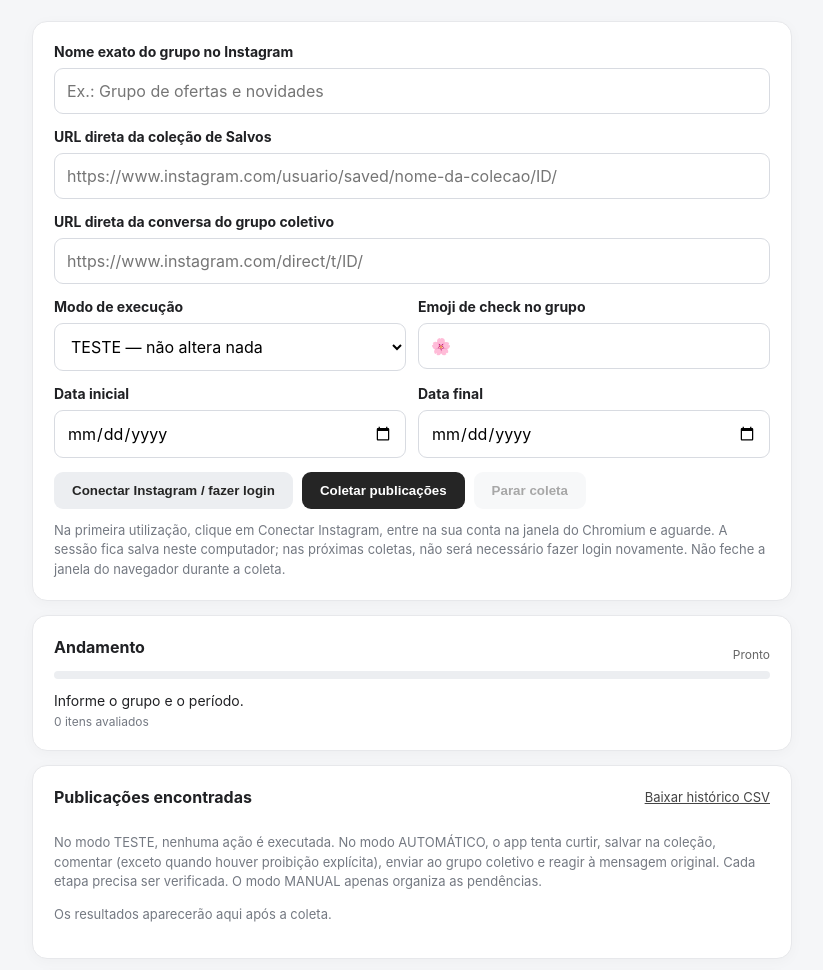
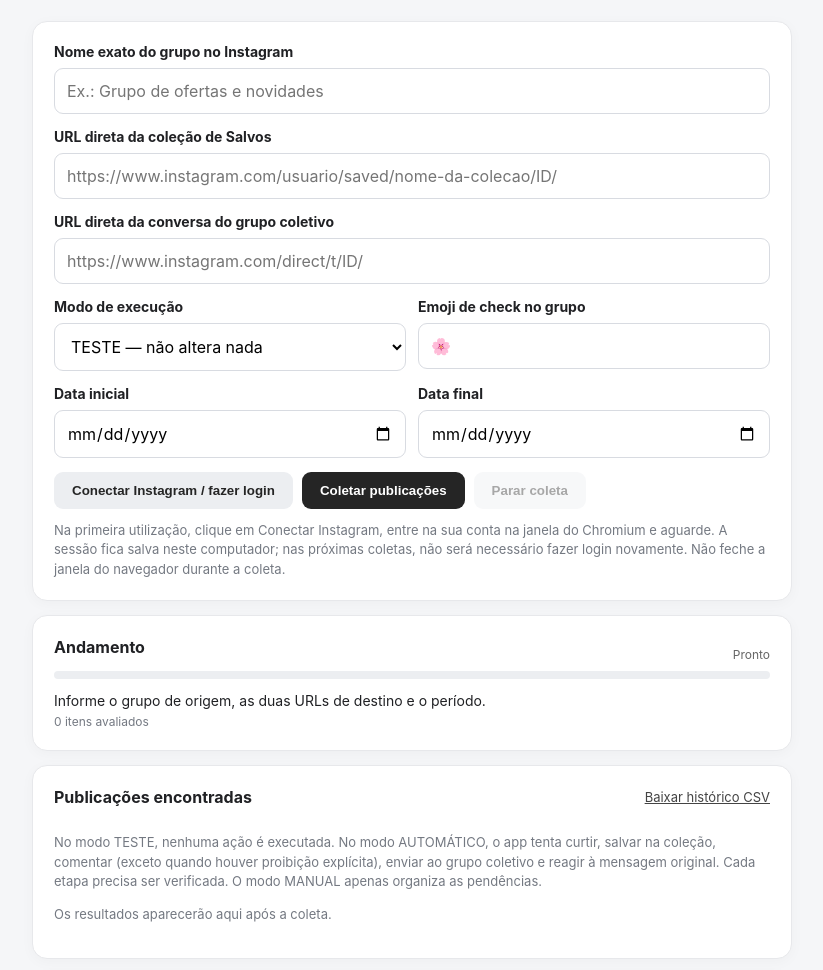
Before and after one commit to projectgithubrepository/curtidorIG, an Electron app: page public/index.html in a window 1040 px wide. Shown: the part 115-1085 px from the top of the page, without its empty margins (108-931 px from the left). Drawn offline with Linux system fonts and the light colour scheme; no server answers.

Commit message:
Clarify required destination URLs in form hint

```diff
--- a/public/index.html
+++ b/public/index.html
@@ -12,7 +12,7 @@
 <div class="actions"><button id="connect" class="secondary">Conectar Instagram / fazer login</button><button id="start">Coletar publicações</button><button id="stop" class="secondary" disabled>Parar coleta</button></div>
 <p class="hint">Na primeira utilização, clique em Conectar Instagram, entre na sua conta na janela do Chromium e aguarde. A sessão fica salva neste computador; nas próximas coletas, não será necessário fazer login novamente. Não feche a janela do navegador durante a coleta.</p>
 </section>
-<section class="panel"><div class="section-head"><h2>Andamento</h2><span id="state">Pronto</span></div><div class="track"><div id="bar"></div></div><p id="message">Informe o grupo e o período.</p><p id="counter">0 itens avaliados</p><p id="current" class="current"></p></section>
+<section class="panel"><div class="section-head"><h2>Andamento</h2><span id="state">Pronto</span></div><div class="track"><div id="bar"></div></div><p id="message">Informe o grupo de origem, as duas URLs de destino e o período.</p><p id="counter">0 itens avaliados</p><p id="current" class="current"></p></section>
 <section class="panel" id="preliminaryPanel" hidden><div class="section-head"><h2>Relatório preliminar — resumo das ações</h2><span id="preliminaryMode"></span></div><p id="preliminaryIntro" class="hint"></p><div id="preliminaryMetrics" class="metrics-grid"></div></section>
 <section class="panel"><div class="section-head"><h2>Publicações encontradas</h2><a href="/api/history" download="historico.csv">Baixar histórico CSV</a></div><p class="hint">No modo TESTE, nenhuma ação é executada. No modo AUTOMÁTICO, o app tenta curtir, salvar na coleção, comentar (exceto quando houver proibição explícita), enviar ao grupo coletivo e reagir à mensagem original. Cada etapa precisa ser verificada. O modo MANUAL apenas organiza as pendências.</p><div id="results" class="results"><p class="muted">Os resultados aparecerão aqui após a coleta.</p></div></section>
 <section class="panel">
```
